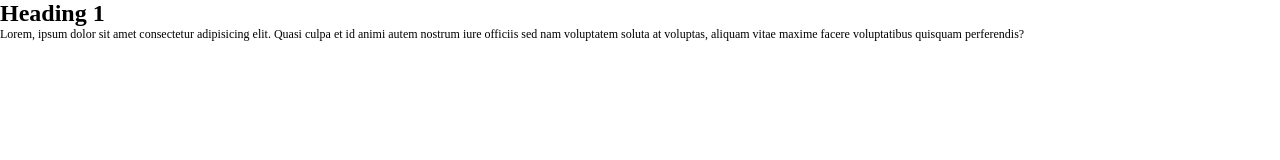
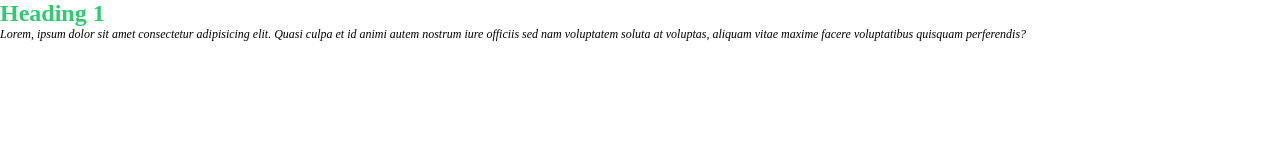
Before and after one commit to CenZo128/06-september-wd, a website: page learn-sass-scss/index.html in a window 1280 px wide. Drawn offline with Linux system fonts and the light colour scheme.

Commit message:
tambahan

```diff
--- a/learn-sass-scss/index.html
+++ b/learn-sass-scss/index.html
@@ -9,7 +9,11 @@
     <link rel="stylesheet" href="css/style.css">
 </head>
 <body>
-    <h1>Heading 1</h1>
-    <p>Lorem, ipsum dolor sit amet consectetur adipisicing elit. Quasi culpa et id animi autem nostrum iure officiis sed nam voluptatem soluta at voluptas, aliquam vitae maxime facere voluptatibus quisquam perferendis?</p>
+    <di class="container">
+
+        <h1>Heading 1</h1>
+        <p>Lorem, ipsum dolor sit amet consectetur adipisicing elit. Quasi culpa et id animi autem nostrum iure officiis sed nam voluptatem soluta at voluptas, aliquam vitae maxime facere voluptatibus quisquam perferendis?</p>
+    </di
+    v>
 </body>
 </html>
--- a/learn-sass-scss/sass/components/_button.scss
+++ b/learn-sass-scss/sass/components/_button.scss
@@ -1,5 +1,7 @@
 .btn {
     padding: 0.5rem 1rem;
+    border-radius: 1rem;
+    border: none;
 
     &-primary {
         background-color: $primary-color;
@@ -8,4 +10,12 @@
             background-color: $primary-color-bold;
         }
     }
+
+    &-blue {
+        background-color: #3498db;
+
+        &:hover{
+            background-color: #2980b9;
+        }
+    }
 }
--- a/learn-sass-scss/sass/index.scss
+++ b/learn-sass-scss/sass/index.scss
@@ -10,3 +10,15 @@
 :root {
     font-size: $main-font-size;
 }
+
+.container {
+    width: 100%;
+    margin: auto;
+
+    h1 {
+        color: $primary-color;
+    }
+    p {
+        font-style: italic;
+    }
+}
```
Also changed, not shown: learn-sass-scss/css/style.css, 1 other file.
